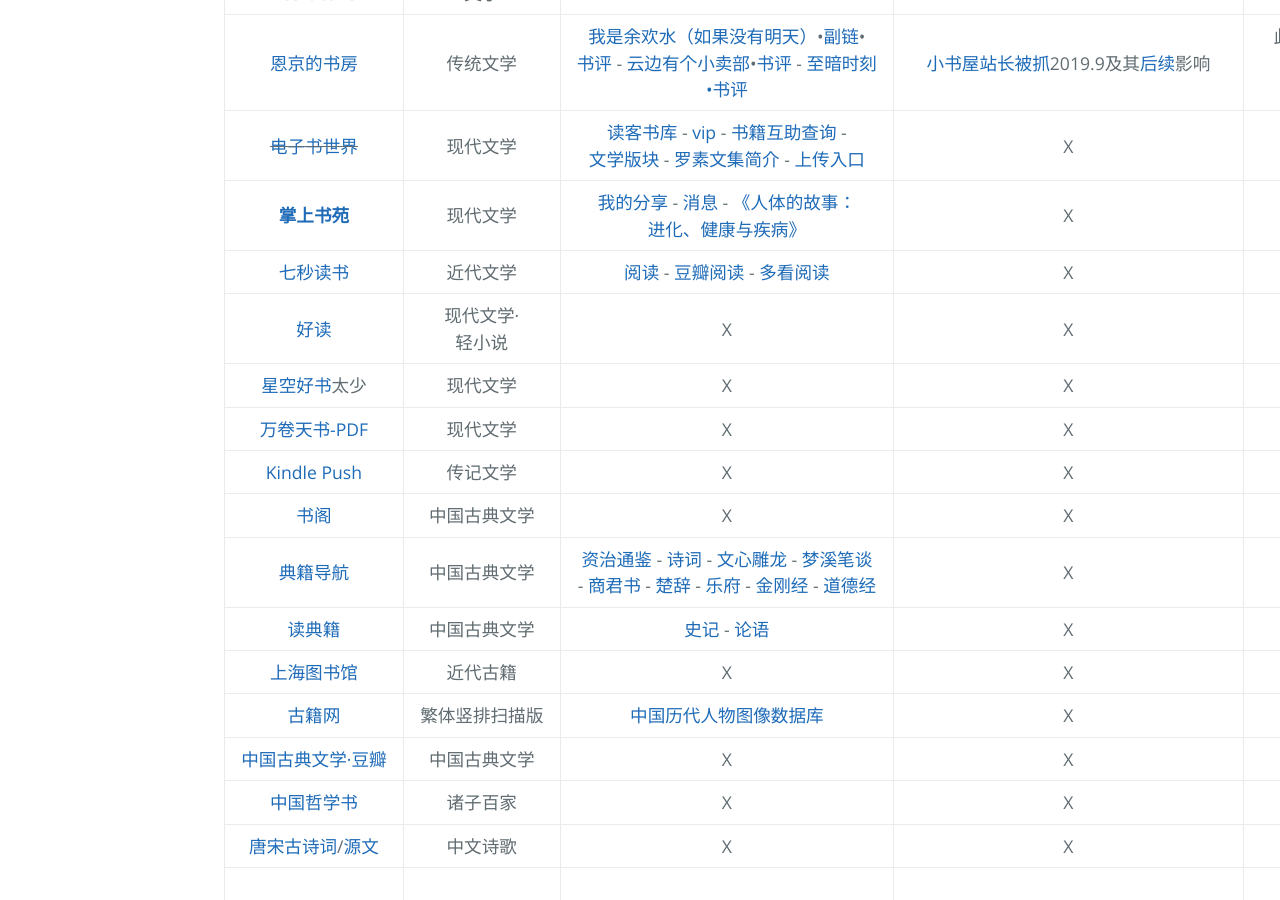
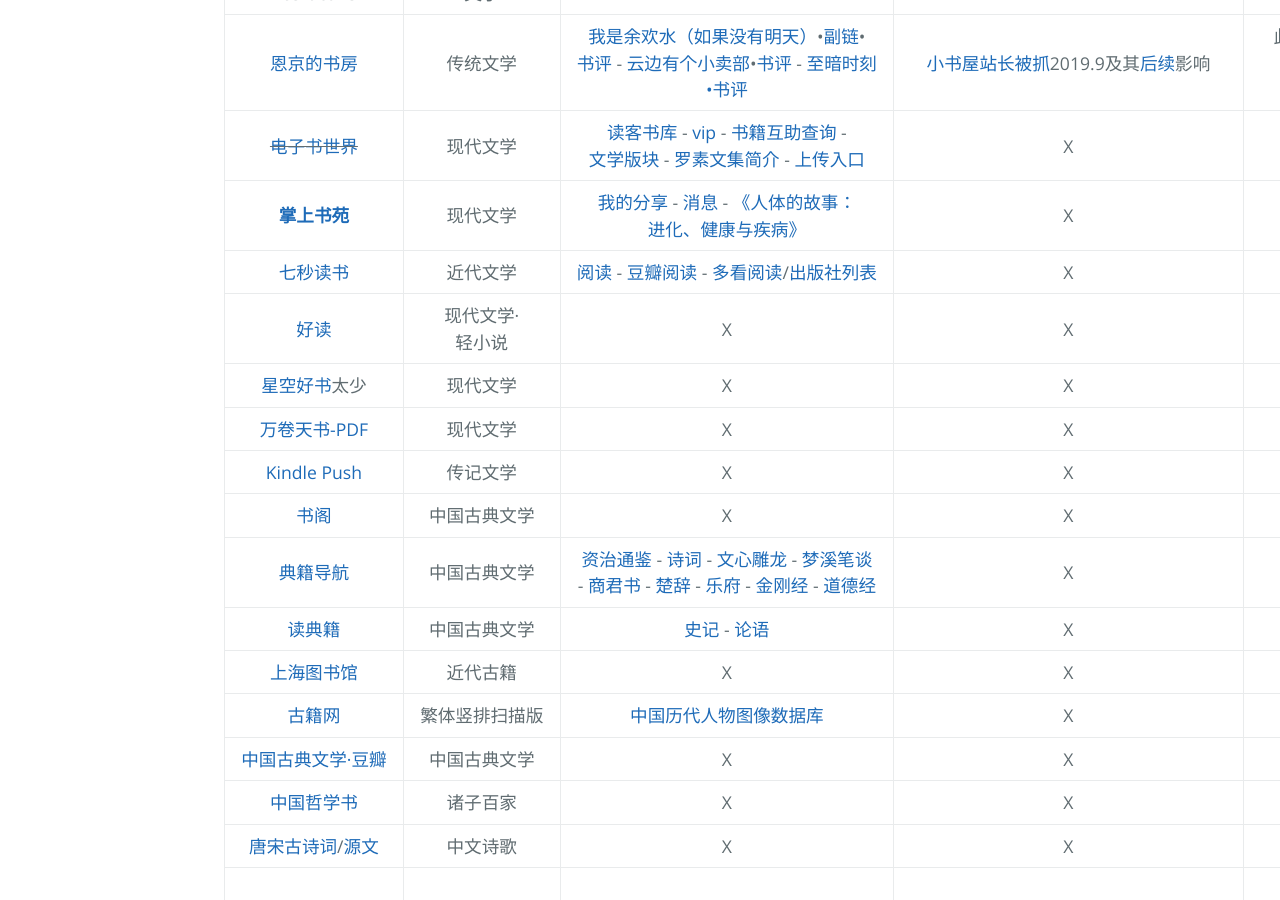
Before and after one commit to AmbroseRen/test, a Jekyll site: the page built from Library/BookSearch.md, in a window 1280 px wide and 900 px high, scrolled down 1363 px. Built offline with Jekyll 4.4.1, drawn with Linux system fonts in a browser that asks for light colours; our own code applies the rules of GitHub Pages for plain Markdown files; the repository's description, which GitHub fills in, is left out.

Commit message:
Update BookSearch.md

```diff
--- a/Library/BookSearch.md
+++ b/Library/BookSearch.md
@@ -37,7 +37,7 @@
 | [恩京的书房](https://www.enjing.com/) | 传统文学 | [我是余欢水（如果没有明天）](https://www.kunnu.com/yuhuanshui/)•[副链](https://www.51shucheng.net/shehui/ruguomeiyoumingtian)•[书评](https://www.enjing.com/wenxue/32589.htm) - [云边有个小卖部](https://cdn.jsdelivr.net/gh/AmbroseRen/Picture@master/book/Literature/Poem/%E4%BA%91%E8%BE%B9%E6%9C%89%E4%B8%AA%E5%B0%8F%E5%8D%96%E9%83%A8%20-%20%E5%BC%A0%E5%98%89%E4%BD%B3.pdf)•[书评](https://www.enjing.com/wenxue/31436.htm) - [至暗时刻•书评](https://www.enjing.com/wenxue/32393.htm) | [小书屋站长被抓](https://www.douban.com/group/topic/180075768/)2019.9及其[后续](https://www.zhihu.com/question/401236809)影响 | 此站于2021.2初已删库跑路•[评论](https://www.enjing.com/renwensheke/32613.htm)/[开放 动态 透明 便民](https://wenshu.court.gov.cn/)容我呵呵 |
 | ~~[电子书世界](https://www.dzssj.com/)~~ | 现代文学 | [读客书库](https://www.dukeshuku.com/) - [vip](https://www.dzssj.com/vip/) - [书籍互助查询](https://www.readersteam.com/) - [文学版块](https://www.dzssj.com/list.php?mod=forumdisplay&fid=39&typeid=1&filter=typeid&typeid=1&page=2) - [罗素文集简介](https://www.dzssj.com/book/353476/) - [上传入口](https://www.dzssj.com/forum.php?mod=post&action=newthread&fid=41) | X | X |
 | __[掌上书苑](https://www.soepub.com/)__ | 现代文学 | [我的分享](https://www.soepub.com/myspace/3) - [消息](https://www.soepub.com/discuzx33/home.php?mod=space&do=pm) - [《人体的故事：进化、健康与疾病》](https://www.soepub.com/496252) | X | X |
-| [七秒读书](https://www.7sbook.com/) | 近代文学 | [阅读](https://www.7sbook.com/index/disk/index.html) - [豆瓣阅读](https://read.douban.com/bookshelf/) - [多看阅读](https://www.duokan.com/u/favourite) | X | X |
+| [七秒读书](https://www.7sbook.com/) | 近代文学 | [阅读](https://www.7sbook.com/index/disk/index.html) - [豆瓣阅读](https://read.douban.com/bookshelf/) - [多看阅读](https://www.duokan.com/u/favourite)/[出版社列表](https://www.duokan.com/publishers) | X | X |
 | [好读](http://www.haodoo.net/) | 现代文学·轻小说 | X | X | X |
 | [星空好书](http://www.goodepub.com/)太少 | 现代文学 | X | X | X |
 | [万卷天书-PDF](https://jrjpc.com/) | 现代文学 | X | X | X |
```
